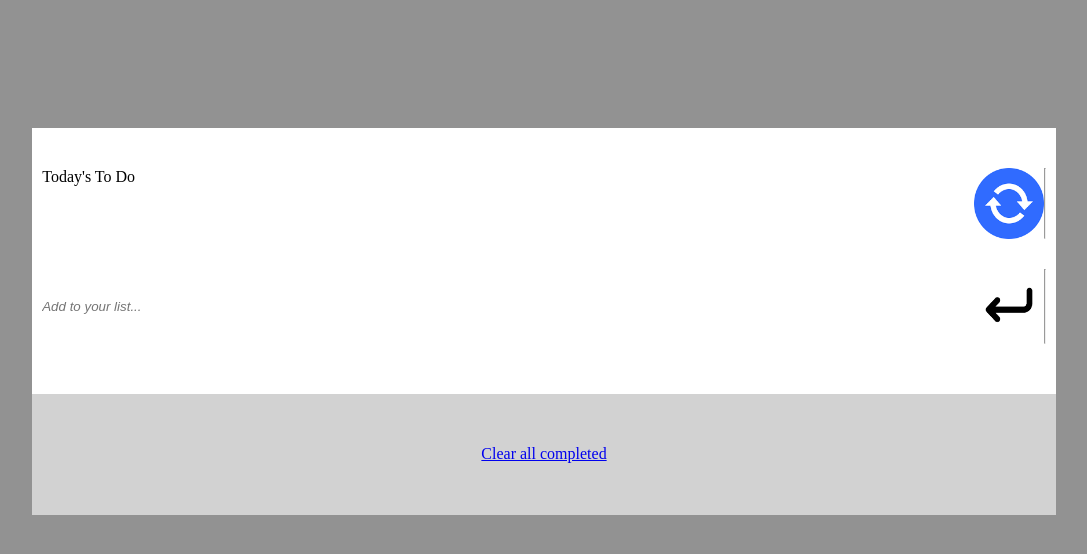
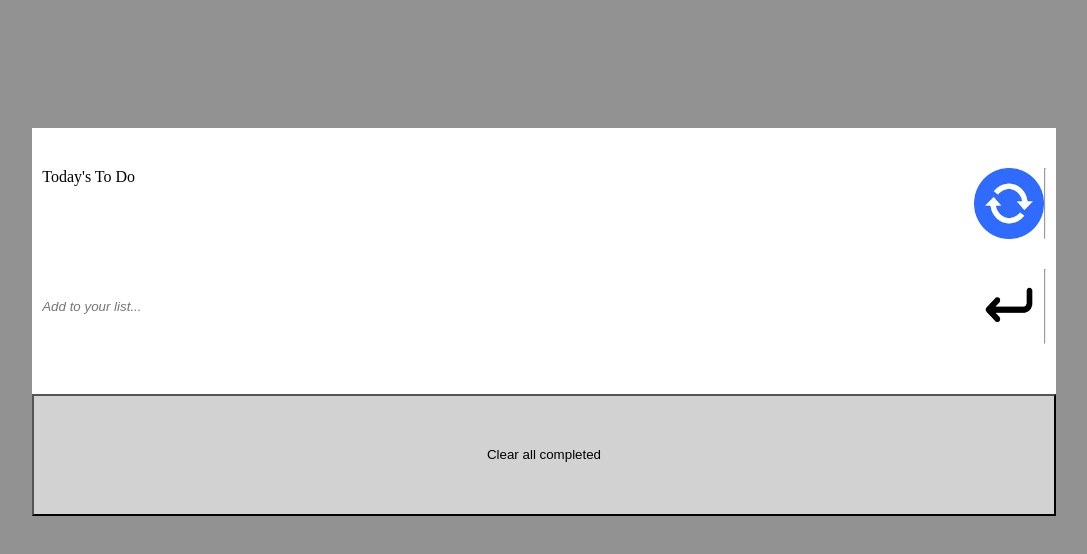
Before and after one commit to Apatakiti/To-Do-List, a website built with webpack: page src/index.html in a window 1280 px wide. Shown: the whole page, without its empty margins (96-1183 px from the left). Built offline with nearby package versions, Linux system fonts and the light colour scheme.

Commit message:
add clear complete feature

```diff
--- a/src/index.html
+++ b/src/index.html
@@ -27,9 +27,12 @@
           <ul class="to-dos">    </ul>
        </div>
 
-      <div class="clear">
-        <a href="#"><p id="clear-p">Clear all completed</p></a>
-      </div>
+      <!-- <div >
+        <p ></p>
+      </div> -->
+      <button type="button" class="clear"> <span id="clear-p">Clear all completed</span></button>
+
+
 
     </div>
 
```
